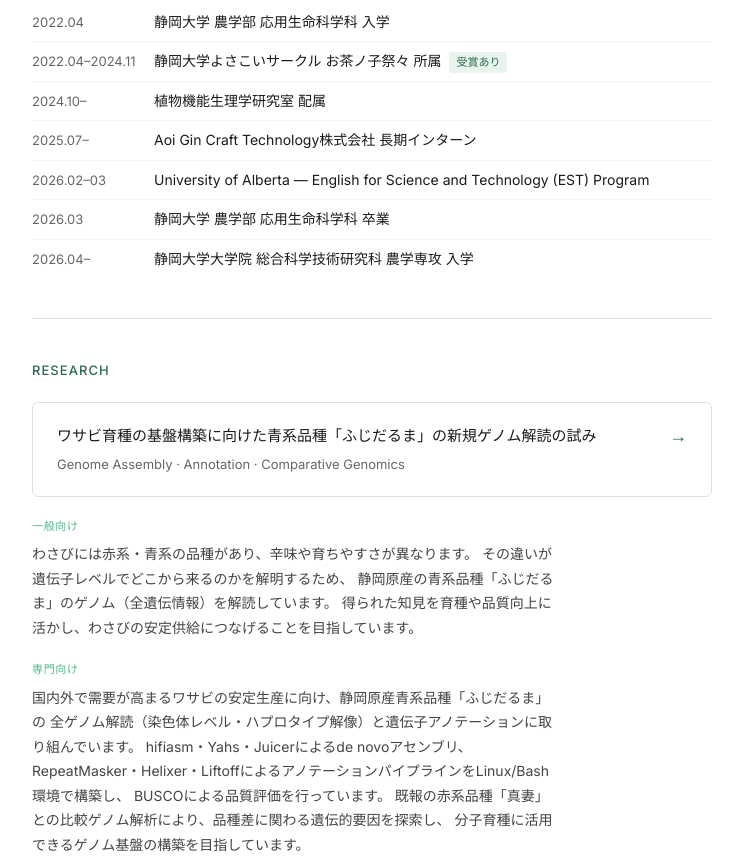
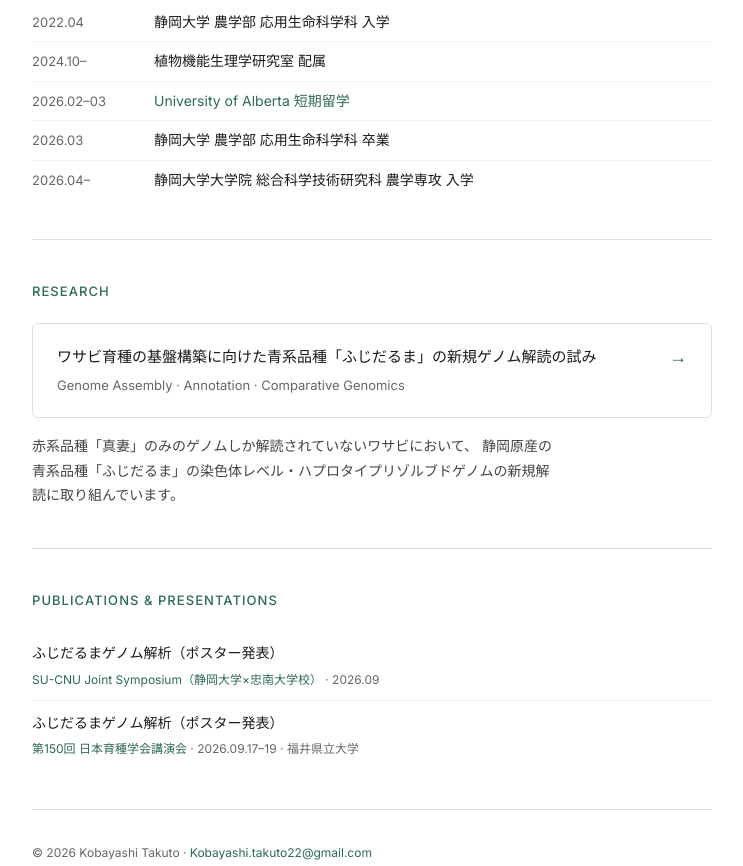
Before and after one commit to Tk1ey/Tk1ey.github.io, a plain HTML site: page index.html in a window 1280 px wide. Shown: the part 660-1526 px from the top of the page, without its empty margins (268-1011 px from the left). Drawn offline with Linux system fonts and the light colour scheme.

Commit message:
Update index.html

```diff
--- a/index.html
+++ b/index.html
@@ -16,7 +16,7 @@
     <div class="name-ja">小林 拓人</div>
     <div class="affil">
       静岡大学大学院 総合科学技術研究科 農学専攻<br>
-      植物機能生理学研究室（池ケ谷准教授・山下助教）
+      植物機能生理学研究室（一家教授・山下助教）
     </div>
     <div class="links">
       <a href="mailto:Kobayashi.takuto22@gmail.com">✉ Kobayashi.takuto22@gmail.com</a>
@@ -32,7 +32,6 @@
     <a href="#publications">Publications</a>
   </nav>
 
-  <!-- About -->
   <section id="about">
     <h2>About Me</h2>
     <p style="font-size:14px; color:#333; max-width:60ch; line-height:1.8;">
@@ -43,7 +42,6 @@
     </p>
   </section>
 
-  <!-- Experience -->
   <section id="experience">
     <h2>Experience</h2>
     <ul class="timeline">
@@ -52,20 +50,12 @@
         <span>静岡大学 農学部 応用生命科学科 入学</span>
       </li>
       <li>
-        <time>2022.04–2024.11</time>
-        <span>静岡大学よさこいサークル お茶ノ子祭々 所属<span class="tag">受賞あり</span></span>
-      </li>
-      <li>
         <time>2024.10–</time>
         <span>植物機能生理学研究室 配属</span>
       </li>
       <li>
-        <time>2025.07–</time>
-        <span>Aoi Gin Craft Technology株式会社 長期インターン</span>
-      </li>
-      <li>
         <time>2026.02–03</time>
-        <span>University of Alberta — English for Science and Technology (EST) Program</span>
+        <span><a href="canada/index.html">University of Alberta 短期留学</a></span>
       </li>
       <li>
         <time>2026.03</time>
@@ -78,7 +68,6 @@
     </ul>
   </section>
 
-  <!-- Research -->
   <section id="research">
     <h2>Research</h2>
     <a href="research/index.html" class="card-link">
@@ -88,27 +77,12 @@
         <div class="card-meta">Genome Assembly · Annotation · Comparative Genomics</div>
       </div>
     </a>
-
-    <div class="research-label">一般向け</div>
-    <p class="research-text">
-      わさびには赤系・青系の品種があり、辛味や育ちやすさが異なります。
-      その違いが遺伝子レベルでどこから来るのかを解明するため、
-      静岡原産の青系品種「ふじだるま」のゲノム（全遺伝情報）を解読しています。
-      得られた知見を育種や品質向上に活かし、わさびの安定供給につなげることを目指しています。
-    </p>
-
-    <div class="research-label" style="margin-top:20px;">専門向け</div>
-    <p class="research-text">
-      国内外で需要が高まるワサビの安定生産に向け、静岡原産青系品種「ふじだるま」の
-      全ゲノム解読（染色体レベル・ハプロタイプ解像）と遺伝子アノテーションに取り組んでいます。
-      hifiasm・Yahs・Juicerによるde novoアセンブリ、RepeatMasker・Helixer・LiftoffによるアノテーションパイプラインをLinux/Bash環境で構築し、
-      BUSCOによる品質評価を行っています。
-      既報の赤系品種「真妻」との比較ゲノム解析により、品種差に関わる遺伝的要因を探索し、
-      分子育種に活用できるゲノム基盤の構築を目指しています。
+    <p class="research-text" style="margin-top:16px;">
+      赤系品種「真妻」のみのゲノムしか解読されていないワサビにおいて、
+      静岡原産の青系品種「ふじだるま」の染色体レベル・ハプロタイプリゾルブドゲノムの新規解読に取り組んでいます。
     </p>
   </section>
 
-  <!-- Publications -->
   <section id="publications">
     <h2>Publications & Presentations</h2>
     <div class="pub">
```
